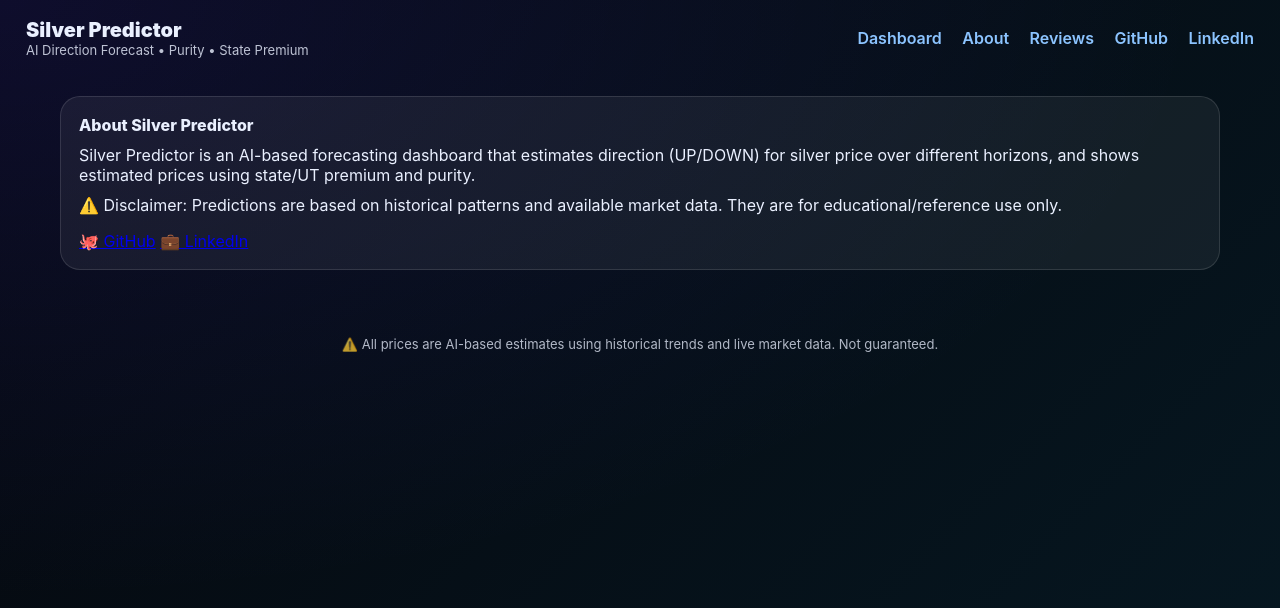
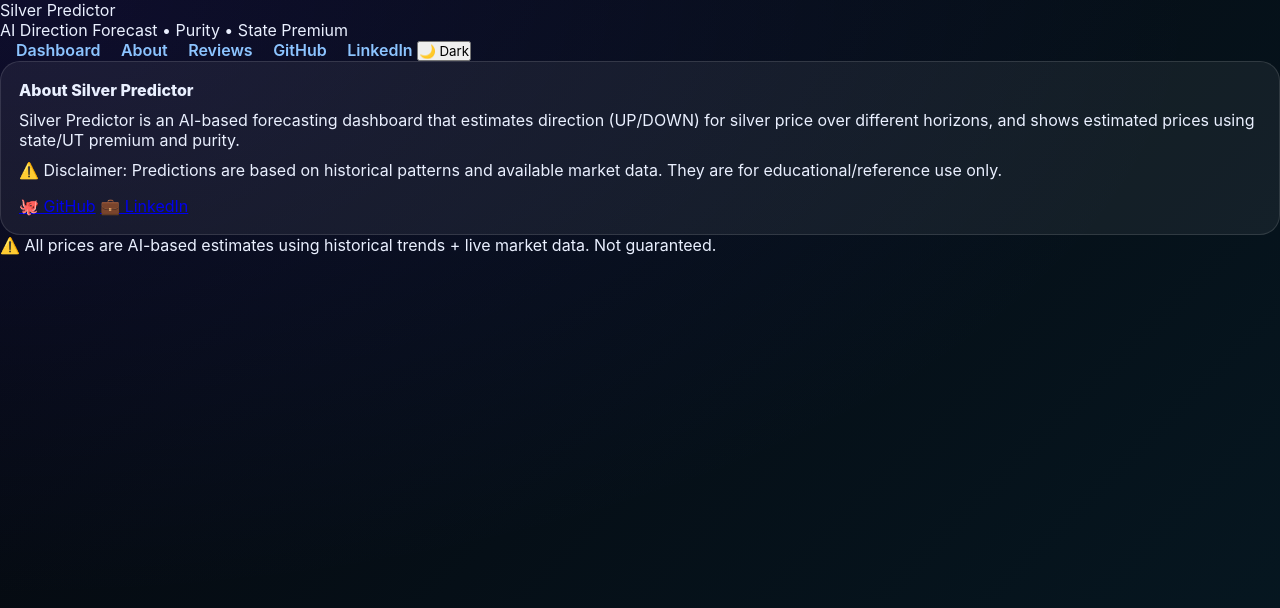
Before and after one commit to Bhavy123321/Silver-Price-Predictor, a Flask app: page /about in a window 1280 px wide. Shown: the top 608 px of the page. Run offline with Flask 3, Linux system fonts and the light colour scheme; parts of the project's set-up code (start-up, migrations or seed data) failed here and were passed over.

Commit message:
Update base.html

```diff
--- a/templates/base.html
+++ b/templates/base.html
@@ -1,46 +1,62 @@
 <!DOCTYPE html>
-<html lang="en">
+<html lang="en" data-theme="dark">
 <head>
-  <meta charset="UTF-8">
+  <meta charset="UTF-8" />
   <title>Silver Predictor</title>
+  <meta name="viewport" content="width=device-width, initial-scale=1.0"/>
 
-  <!-- IMPORTANT: Viewport -->
-  <meta name="viewport" content="width=device-width, initial-scale=1.0">
-
-  <!-- ✅ MAIN CSS -->
+  <!-- Main CSS -->
   <link rel="stylesheet" href="{{ url_for('static', filename='style.css') }}">
 
-  <!-- ✅ Chart.js (REQUIRED) -->
+  <!-- Chart.js -->
   <script src="https://cdn.jsdelivr.net/npm/chart.js"></script>
 
+  <!-- Main JS -->
+  <script defer src="{{ url_for('static', filename='app.js') }}"></script>
 </head>
+
 <body>
-
-  <!-- HEADER -->
-  <header class="header">
-    <div class="header-left">
-      <div class="logo">Silver Predictor</div>
-      <div class="tagline">AI Direction Forecast • Purity • State Premium</div>
+  <header class="topbar">
+    <div class="brand">
+      <div class="brand-mark"></div>
+      <div>
+        <div class="brand-title">Silver Predictor</div>
+        <div class="brand-sub">AI Direction Forecast • Purity • State Premium</div>
+      </div>
     </div>
 
     <nav class="nav">
-      <a href="{{ url_for('index') }}">Dashboard</a>
-      <a href="{{ url_for('about') }}">About</a>
-      <a href="{{ url_for('reviews') }}">Reviews</a>
-      <a href="{{ social.github }}" target="_blank">GitHub</a>
-      <a href="{{ social.linkedin }}" target="_blank">LinkedIn</a>
+      <a class="nav-link" href="{{ url_for('index') }}">Dashboard</a>
+      <a class="nav-link" href="{{ url_for('about') }}">About</a>
+      <a class="nav-link" href="{{ url_for('reviews') }}">Reviews</a>
+      <a class="nav-pill" href="{{ social.github }}" target="_blank" rel="noopener">GitHub</a>
+      <a class="nav-pill" href="{{ social.linkedin }}" target="_blank" rel="noopener">LinkedIn</a>
+
+      <button class="mode-btn" type="button" id="themeToggle" aria-label="Toggle theme">
+        <span class="mode-icon" id="themeIcon">🌙</span>
+        <span class="mode-text" id="themeText">Dark</span>
+      </button>
     </nav>
   </header>
 
-  <!-- PAGE CONTENT -->
-  <main class="container">
+  {% with messages = get_flashed_messages(with_categories=true) %}
+    {% if messages %}
+      <div class="toast-wrap">
+        {% for category, message in messages %}
+          <div class="toast {{ 'toast-error' if category=='error' else 'toast-success' }}">
+            {{ message }}
+          </div>
+        {% endfor %}
+      </div>
+    {% endif %}
+  {% endwith %}
+
+  <main class="page">
     {% block content %}{% endblock %}
   </main>
 
-  <!-- FOOTER NOTE -->
-  <footer class="footer-note">
-    ⚠️ All prices are AI-based estimates using historical trends and live market data. Not guaranteed.
+  <footer class="footnote">
+    ⚠️ All prices are AI-based estimates using historical trends + live market data. Not guaranteed.
   </footer>
-
 </body>
 </html>
```
